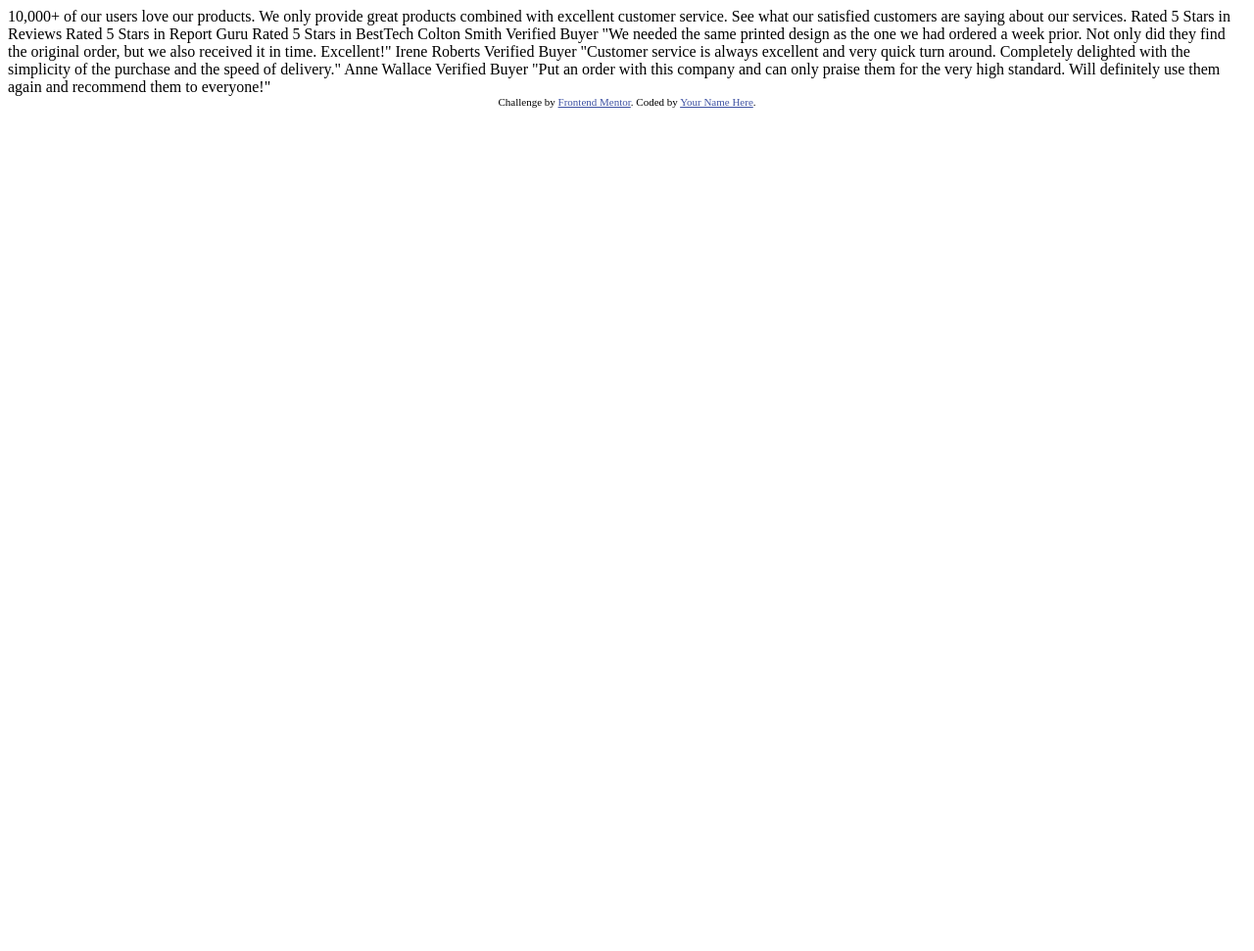
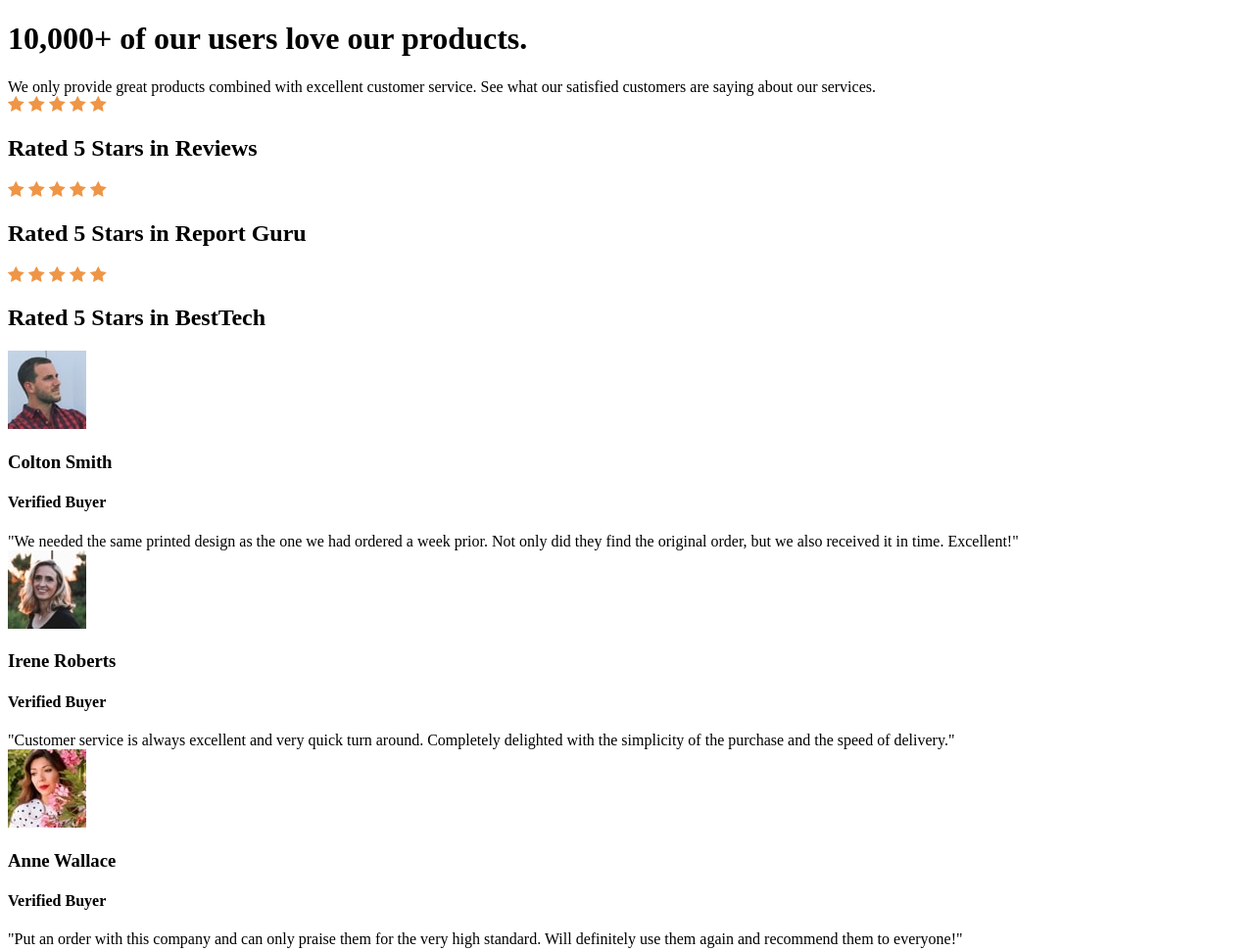
Before and after one commit to Kaedh/frontend-mentor-challenges, a plain HTML site: page src/social-proof-section/index.html in a window 1280 px wide. Shown: the whole page at 98% size. Before the commit the page ends 800 px from the top, so only its background shows below. Drawn offline with Linux system fonts and the light colour scheme.

Commit message:
:sparkles: social proof - added HTML tags

```diff
--- a/src/social-proof-section/index.html
+++ b/src/social-proof-section/index.html
@@ -14,48 +14,109 @@
 
     <title>Frontend Mentor | Social proof section</title>
 
-    <!-- Feel free to remove these styles or customise in your own stylesheet 👍 -->
-    <style>
-      .attribution {
-        font-size: 11px;
-        text-align: center;
-      }
-      .attribution a {
-        color: hsl(228, 45%, 44%);
-      }
-    </style>
   </head>
   <body>
-    10,000+ of our users love our products.
+    <main class="card">
+      <div class="card-top">
+        <div class="text-wrapper">
 
-    We only provide great products combined with excellent customer service.
-    See what our satisfied customers are saying about our services.
+          <h1>10,000+ of our users love our products.</h1>
 
-    Rated 5 Stars in Reviews
-    Rated 5 Stars in Report Guru
-    Rated 5 Stars in BestTech
+          <span>We only provide great products combined with excellent customer service.
+          See what our satisfied customers are saying about our services.</span>
 
-    Colton Smith
-    Verified Buyer
-    "We needed the same printed design as the one we had ordered a week prior.
-    Not only did they find the original order, but we also received it in time.
-    Excellent!"
+        </div>
 
-    Irene Roberts
-    Verified Buyer
-    "Customer service is always excellent and very quick turn around. Completely
-    delighted with the simplicity of the purchase and the speed of delivery."
+        <div class="rating-container">
 
-    Anne Wallace
-    Verified Buyer
-    "Put an order with this company and can only praise them for the very high
-    standard. Will definitely use them again and recommend them to everyone!"
+          <div class="rating">
+            <div class="stars">
+              <img src="/images/icon-star.svg" alt="">
+              <img src="/images/icon-star.svg" alt="">
+              <img src="/images/icon-star.svg" alt="">
+              <img src="/images/icon-star.svg" alt="">
+              <img src="/images/icon-star.svg" alt="">
+            </div>
+            <h2>Rated 5 Stars in Reviews</h2>
+          </div>
 
-    <div class="attribution">
-      Challenge by
-      <a href="https://www.frontendmentor.io?ref=challenge" target="_blank"
-        >Frontend Mentor</a
-      >. Coded by <a href="#">Your Name Here</a>.
-    </div>
+          <div class="rating">
+            <div class="stars">
+              <img src="/images/icon-star.svg" alt="">
+              <img src="/images/icon-star.svg" alt="">
+              <img src="/images/icon-star.svg" alt="">
+              <img src="/images/icon-star.svg" alt="">
+              <img src="/images/icon-star.svg" alt="">
+            </div>
+            <h2>Rated 5 Stars in Report Guru</h2>
+          </div>
+
+          <div class="rating">
+            <div class="stars">
+              <img src="/images/icon-star.svg" alt="">
+              <img src="/images/icon-star.svg" alt="">
+              <img src="/images/icon-star.svg" alt="">
+              <img src="/images/icon-star.svg" alt="">
+              <img src="/images/icon-star.svg" alt="">
+            </div>
+            <h2>Rated 5 Stars in BestTech</h2>
+          </div>
+
+        </div>
+      </div>
+
+      <div class="card-bottom">
+
+        <section class="review">
+          <div class="topside-review">
+            <img src="/images/image-colton.jpg" alt="">
+
+            <div class="text-container-review">
+              <h3>Colton Smith<h3>
+              <h4>Verified Buyer</h4>
+            </div>
+
+          </div>
+
+          <span>"We needed the same printed design as the one we had ordered a week prior.
+          Not only did they find the original order, but we also received it in time.
+          Excellent!"</span>
+
+        </section>
+
+        <section class="review">
+          <div class="topside-review">
+            <img src="/images/image-irene.jpg" alt="">
+
+            <div class="text-container-review">
+              <h3>Irene Roberts</h3>
+              <h4>Verified Buyer</h4>
+            </div>
+
+          </div>
+
+          <span>"Customer service is always excellent and very quick turn around. Completely
+          delighted with the simplicity of the purchase and the speed of delivery."</span>
+
+        </section>
+
+        <section class="review">
+          <div class="top-side-review">
+            <img src="/images/image-anne.jpg" alt="">
+
+            <div class="text-container-review">
+              <h3>Anne Wallace</h3>
+              <h4>Verified Buyer</h4>
+            </div>
+
+          </div>
+
+          <span>"Put an order with this company and can only praise them for the very high
+          standard. Will definitely use them again and recommend them to everyone!"</span>
+
+        </section>
+
+      </div>
+    </main>
   </body>
 </html>
```
